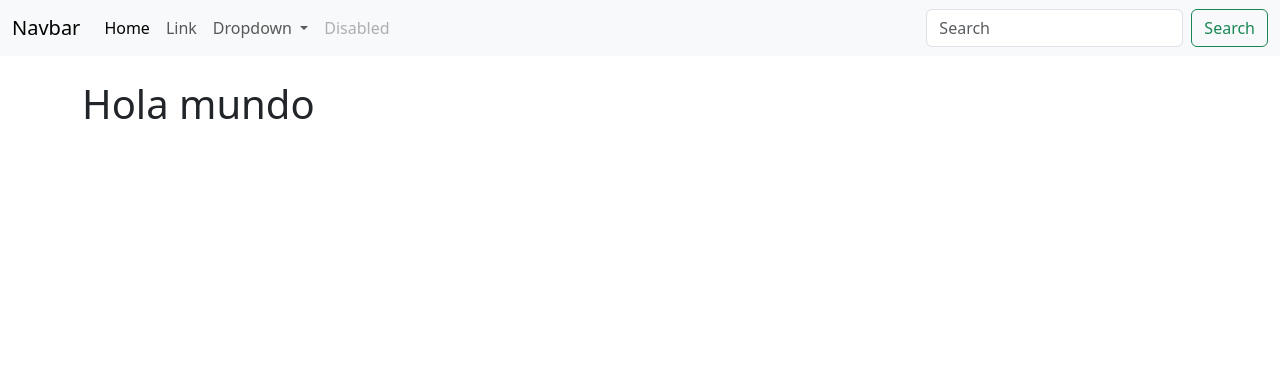
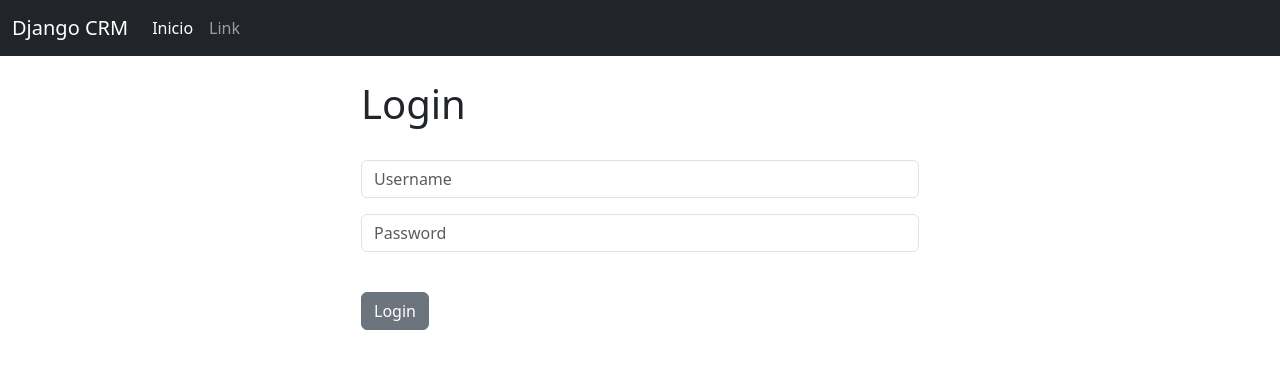
Before and after one commit to gianyana04/CRM-Django, a Django app: page / in a window 1280 px wide. Shown: the top 369 px of the page. Run offline with Django 5.2, Linux system fonts and the light colour scheme.

Commit message:
Actualizacion de registros de la base de datos y correccion de errores en el codigo "login"

```diff
--- a/website/templates/base.html
+++ b/website/templates/base.html
@@ -10,6 +10,14 @@
     {% include 'navbar.html' %}
     <div class="container">
       <br/>
+      {% if messages %}
+        {% for message in messages %}
+          <div class="alert alert-warning alert-dismissible fade show" role="alert">
+           {{ message }}
+          <button type="button" class="btn-close" data-bs-dismiss="alert" aria-label="Close"></button>
+          </div>
+        {% endfor %}
+      {% endif%}
     {% block content%}
     {% endblock %}
     </div>
--- a/website/templates/home.html
+++ b/website/templates/home.html
@@ -1,5 +1,32 @@
 {% extends 'base.html' %}
 
 {% block content %}
-    <h1>Hola mundo</h1>
+
+<div class="col-md-6 offset-md-3">
+
+{%if user.is_authenticated%}
+
+<h1>Hola, {{ user.username }}!</h1>
+
+{% else %}
+    <h1>Login</h1>
+    <br>
+    <form method="POST" action="{% url 'home'%}">
+        {%csrf_token%}
+        <form>
+  <div class="mb-3">
+    <input type="text" name="username" class="form-control" placeholder="Username" aria-label="Username" aria-describedby="basic-addon1" required>
+  </div>
+  <div class="mb-3">
+    <input type="password" name="password" class="form-control" placeholder="Password" required>
+  </div>
+  <br>
+  <button type="submit" class="btn btn-secondary">Login</button>
+</form>
+    </form>
+</div>
+
+{% endif %}
+
+
 {% endblock %}
--- a/website/templates/navbar.html
+++ b/website/templates/navbar.html
@@ -1,36 +1,19 @@
-<nav class="navbar navbar-expand-lg bg-body-tertiary">
+<nav class="navbar navbar-expand-lg navbar-dark bg-dark">
   <div class="container-fluid">
-    <a class="navbar-brand" href="#">Navbar</a>
+    <a class="navbar-brand" href="{% url 'home' %}">Django CRM</a>
     <button class="navbar-toggler" type="button" data-bs-toggle="collapse" data-bs-target="#navbarSupportedContent" aria-controls="navbarSupportedContent" aria-expanded="false" aria-label="Toggle navigation">
       <span class="navbar-toggler-icon"></span>
     </button>
     <div class="collapse navbar-collapse" id="navbarSupportedContent">
       <ul class="navbar-nav me-auto mb-2 mb-lg-0">
         <li class="nav-item">
-          <a class="nav-link active" aria-current="page" href="#">Home</a>
+          <a class="nav-link active" aria-current="page" href="#">Inicio</a>
         </li>
         <li class="nav-item">
           <a class="nav-link" href="#">Link</a>
-        </li>
-        <li class="nav-item dropdown">
-          <a class="nav-link dropdown-toggle" href="#" role="button" data-bs-toggle="dropdown" aria-expanded="false">
-            Dropdown
-          </a>
-          <ul class="dropdown-menu">
-            <li><a class="dropdown-item" href="#">Action</a></li>
-            <li><a class="dropdown-item" href="#">Another action</a></li>
-            <li><hr class="dropdown-divider"></li>
-            <li><a class="dropdown-item" href="#">Something else here</a></li>
-          </ul>
-        </li>
-        <li class="nav-item">
-          <a class="nav-link disabled" aria-disabled="true">Disabled</a>
-        </li>
+
+
       </ul>
-      <form class="d-flex" role="search">
-        <input class="form-control me-2" type="search" placeholder="Search" aria-label="Search"/>
-        <button class="btn btn-outline-success" type="submit">Search</button>
-      </form>
     </div>
   </div>
 </nav>
--- a/website/urls.py
+++ b/website/urls.py
@@ -5,5 +5,6 @@ from . import views
 
 urlpatterns = [
     path('', views.home, name='home'),
-
+    #path('login/', views.login_user, name='login'),
+    #path('logout/', views.logout_user, name='logout'),
 ]
--- a/website/views.py
+++ b/website/views.py
@@ -1,4 +1,27 @@
-from django.shortcuts import render
+from django.shortcuts import render, redirect
+from django.contrib.auth import authenticate, login, logout
+from django.contrib import messages
 
 def home(request):
-    return render(request, 'home.html', {})
+
+    if request.method == 'POST':
+        username = request.POST['username']
+        password = request.POST['password']
+
+        user = authenticate(request, username=username, password=password)
+
+        if user is not None:
+            login(request, user)
+            messages.success(request, 'Inicio de sesión exitoso.')
+            return redirect('home')  # Redirige a la página de inicio después del inicio de sesión
+        else:
+            messages.success(request, 'Nombre de usuario o contraseña incorrectos.')
+            return redirect('home')
+    else:
+        return render(request, 'home.html', {})
+
+def login_view(request):
+    pass
+
+def logout_view(request):
+    pass
```
